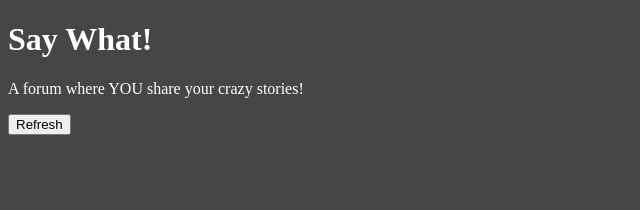
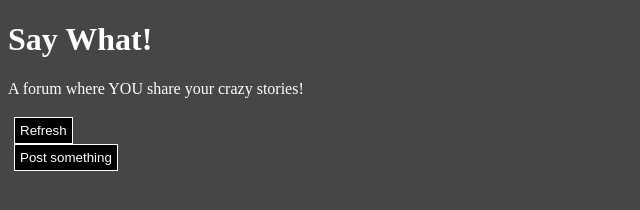
Before and after one commit to mo-balsara/Say-WHAT-archived, a website: page src/public/dashboard.html in a window 1280 px wide. Shown: the whole page, without its empty margins (0-640 px from the left). Drawn offline with Linux system fonts and the light colour scheme.

Commit message:
css, new buttons,

```diff
--- a/src/public/dashboard.css
+++ b/src/public/dashboard.css
@@ -5,3 +5,22 @@ body{
 p, h1{
   color: white;
 }
+
+button {
+  background-color: black;
+  color: white;
+  padding: 5px;
+  cursor:pointer;
+  border: 1px solid white;
+}
+button:hover{
+  background-color: dimgrey;
+  border-color: black;
+  color: white;
+  font-size: larger;
+}
+ol {
+  margin-left: 3px;
+  align-items: baseline;
+  padding: 3px;
+}
--- a/src/public/dashboard.html
+++ b/src/public/dashboard.html
@@ -8,8 +8,16 @@
   <script src="script.js"></script>
   <h1>Say What!</h1>
   <p>A forum where YOU share your crazy stories!</p>
-  <div id='refreshcontainer'>
-      <button onclick='refresh()' id="refresh">Refresh</button>
-  </div>
+  <ol id="thingstodo">
+    <div id='refreshcontainer'>
+        <button onclick='refresh()' id="refresh">Refresh</button>
+    </div>
+    <div id="postcontainer">
+      <button id="post" onclick='post()'>Post something</button>
+    </div>
+    <div id="postscreen">
+
+    </div>
+  </ol>
 </body>
 </html>
--- a/src/public/script.js
+++ b/src/public/script.js
@@ -1,5 +1,24 @@
+function createdivs(data){
+    let posts = String(data)
+    posts = (posts.split(', '))
+    for (var i of posts){
+        if (i == 'None'){
+            continue;
+        }
+        let div = document.createElement('div')
+
+
+    }
+
+}
+
+
 function refresh(){
     fetch('https://saywhatserver.lamaqdahodwala.repl.co/newestposts')
     .then(response => response.text())
-    .then(data => console.log(data))
+    .then(data => createdivs(data))
 }
+
+function post(){
+
+}
```
